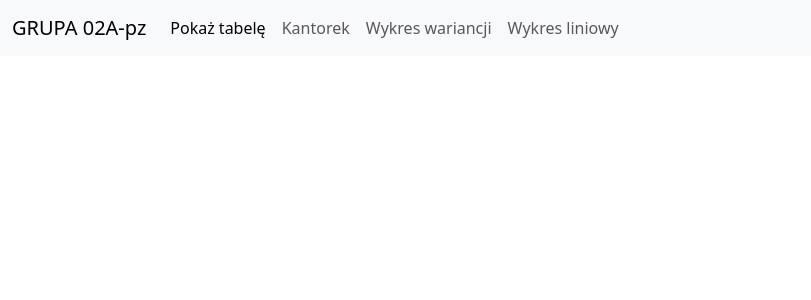
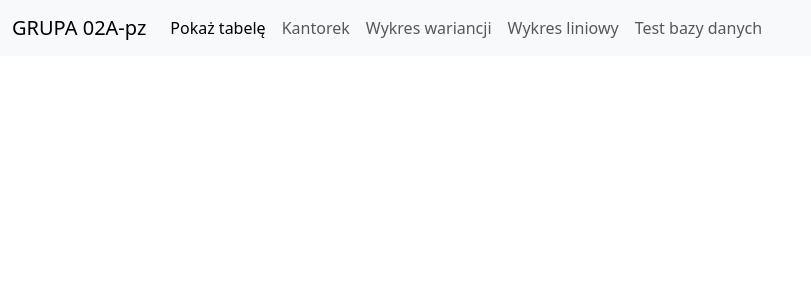
Before and after one commit to Thyrun/02A-pz, a Flask app: page / in a window 1280 px wide. Shown: the top 300 px of the page, without its empty margins (0-811 px from the left). Run offline with Flask 3, Linux system fonts and the light colour scheme.

Commit message:
zajecia debug8

```diff
--- a/app.py
+++ b/app.py
@@ -203,9 +203,6 @@ def convert_currency():
             from_rate_entry = Currencies.query.filter(Currencies.currency_code == from_currency, Currencies.date.isnot(None)).order_by(Currencies.date.desc()).first()
             to_rate_entry = Currencies.query.filter(Currencies.currency_code == to_currency, Currencies.date.isnot(None)).order_by(Currencies.date.desc()).first()
 
-            print(f"From Rate Entry: {from_rate_entry}")
-            print(f"To Rate Entry: {to_rate_entry}")
-
             if not from_rate_entry or not to_rate_entry:
                 return jsonify({"error": "Brak danych kursowych dla podanych walut."}), 404
 
--- a/templates/base.html
+++ b/templates/base.html
@@ -28,6 +28,9 @@
                     <li class="nav-item">
                         <a class="nav-link" href="/show/linechart">Wykres liniowy</a>
                     </li>
+                    <li class="nav-item">
+                        <a class="nav-link" href="/test_db">Test bazy danych</a>
+                    </li>
                 </ul>
             </div>
         </div>
```
